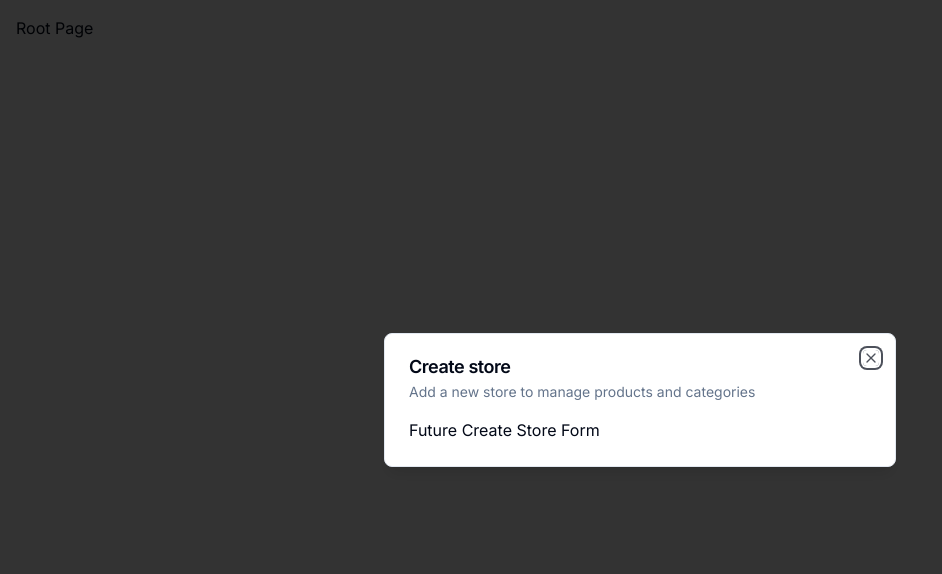
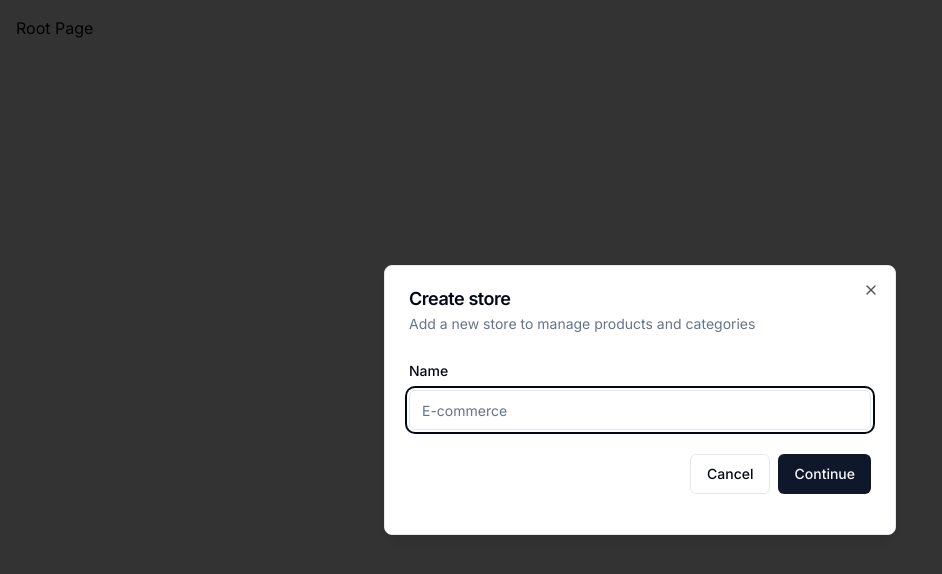
Before and after one commit to Sshivann/ecommerce-admin, a Next.js app: page / in a window 1280 px wide. Shown: the top 574 px of the page, without its empty margins (0-942 px from the left). Built offline with nearby package versions, Linux system fonts and the light colour scheme.

Commit message:
adding prisma

```diff
--- a/components/modals/store-modal.tsx
+++ b/components/modals/store-modal.tsx
@@ -1,9 +1,31 @@
 "use client";
+import * as z from "zod";
+
 import { useStoreModal } from "@/hooks/use-store-modal";
 import { Modal } from "@/components/ui/modal";
+import { useForm } from "react-hook-form";
+import { zodResolver } from "@hookform/resolvers/zod";
+import { Form, FormField, FormItem, FormLabel, FormControl, FormMessage } from "@/components/ui/form";
+import { Input } from "@/components/ui/input";
+import { Button } from "@/components/ui/button";
+
+const formSchema = z.object({
+    name: z.string().min(1),
+});
 
 export const StoreModal = () => {
     const storeModal = useStoreModal();
+
+    const form =useForm<z.infer<typeof formSchema>>({
+      resolver: zodResolver(formSchema),
+      defaultValues: {
+        name: "",
+      },
+    });
+
+    const onSubmit = async (values: z.infer<typeof formSchema>) => {
+        console.log(values);
+    }
 
     return (
     <Modal
@@ -12,7 +34,31 @@
     isOpen={storeModal.isOpen}
     onClose={storeModal.onClose}
     >
-        Future Create Store Form
+        <div>
+            <div className="space-y-4 py-2 pb-4">
+                <Form {...form}>
+                    <form onSubmit={form.handleSubmit(onSubmit)}>
+                        <FormField
+                        control={form.control}
+                        name="name"
+                        render={({ field }) => (
+                            <FormItem>
+                                <FormLabel> Name </FormLabel>
+                                <FormControl>
+                                    <Input placeholder="E-commerce" {...field} />
+                                </FormControl>
+                                <FormMessage/>
+                            </FormItem>
+                        )}
+                        />
+                        <div className="pt-6 space-x-2 flex items-center justify-end w-full">
+                            <Button variant="outline" onClick={storeModal.onClose}>Cancel</Button>
+                            <Button type="submit">Continue</Button>
+                        </div>
+                    </form>
+                </Form>
+            </div>
+        </div>
     </Modal>
     );
 };
--- a/package.json
+++ b/package.json
@@ -11,6 +11,7 @@
   "dependencies": {
     "@clerk/nextjs": "^5.0.1",
     "@hookform/resolvers": "^3.3.4",
+    "@prisma/client": "^5.12.1",
     "@radix-ui/react-dialog": "^1.0.5",
     "@radix-ui/react-label": "^2.0.2",
     "@radix-ui/react-slot": "^1.0.2",
@@ -33,6 +34,7 @@
     "eslint": "^8",
     "eslint-config-next": "14.2.2",
     "postcss": "^8",
+    "prisma": "^5.12.1",
     "tailwindcss": "^3.4.1",
     "typescript": "^5"
   }
```
Also changed, not shown: 2 other files (tests, documents, lock files or other folders).
